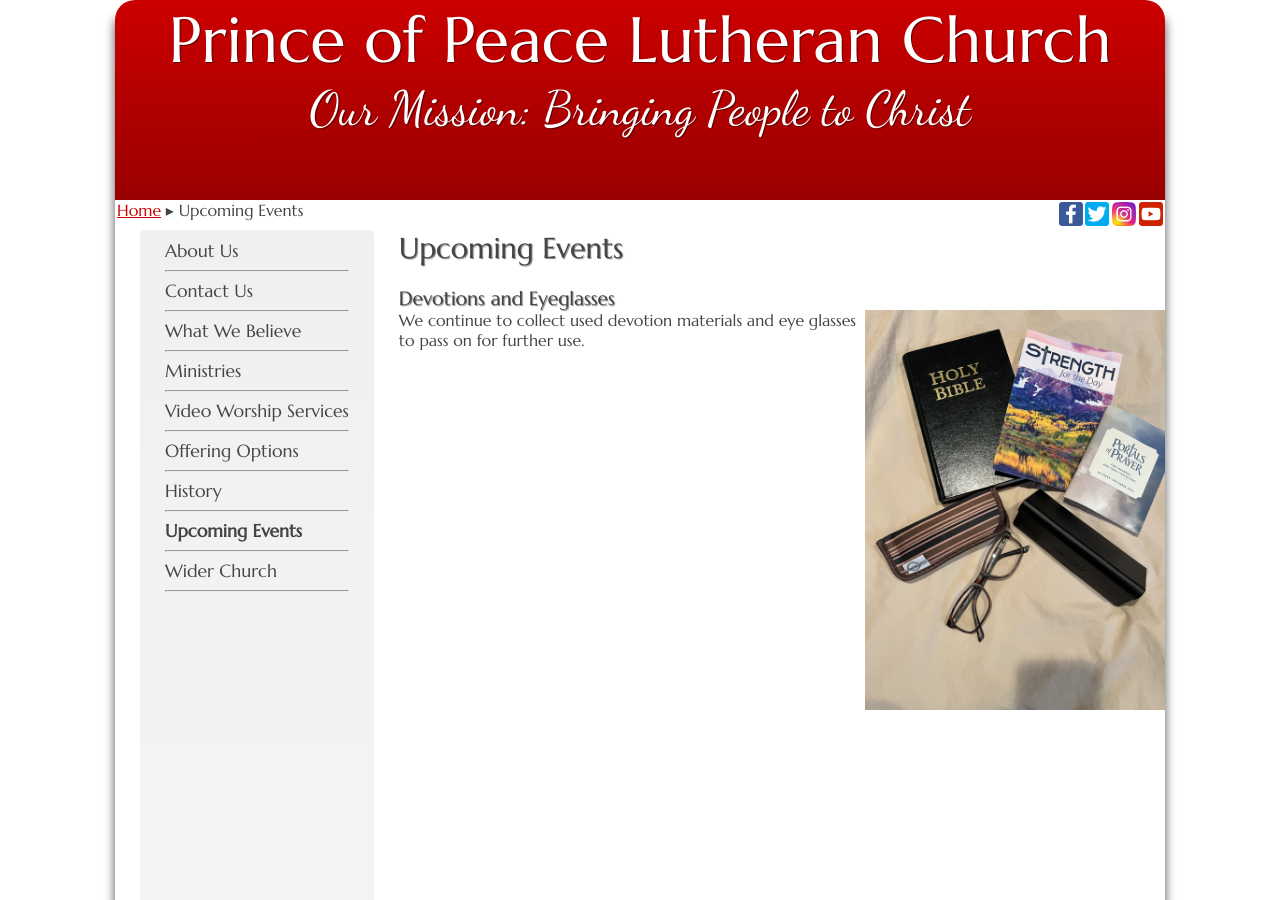
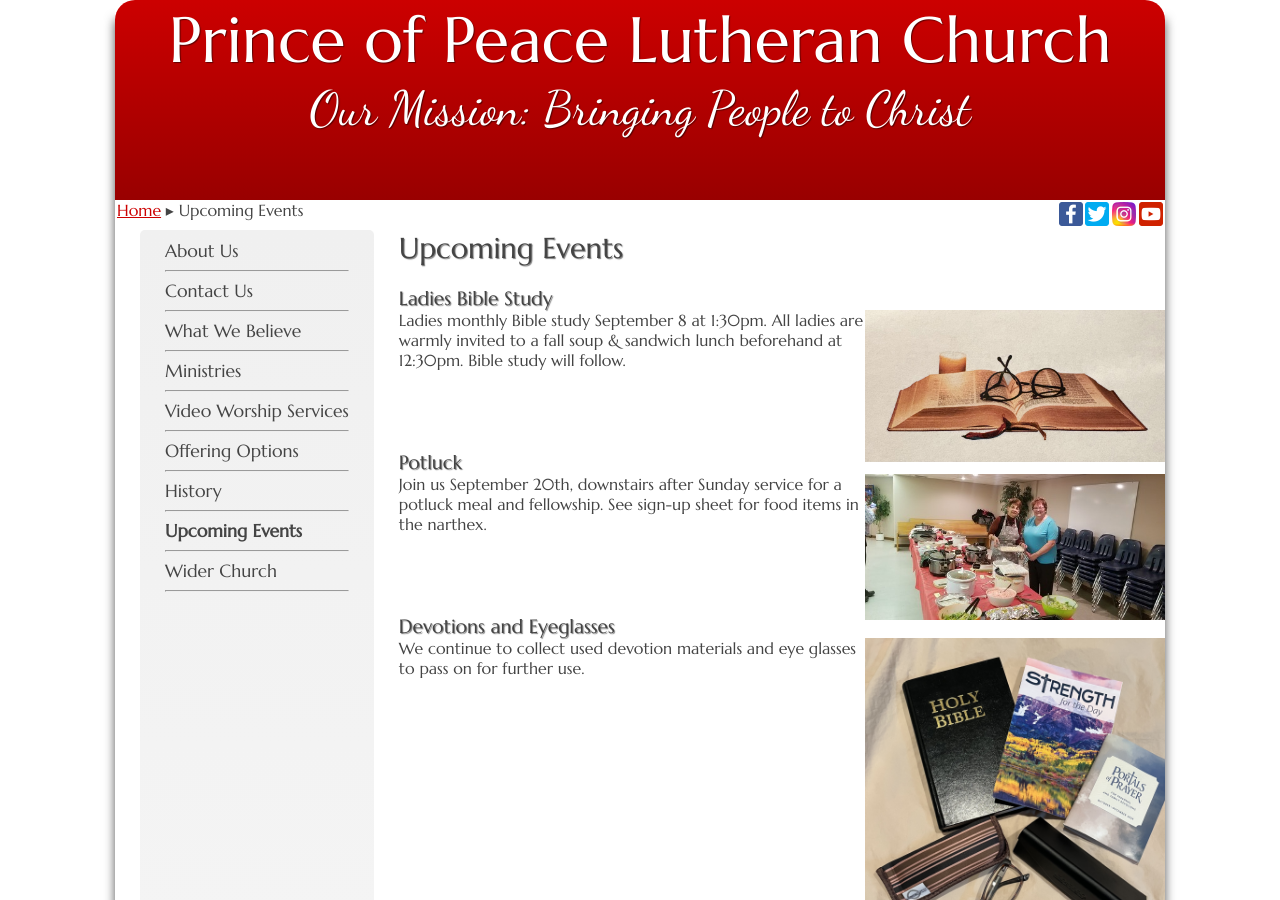
Before and after one commit to weslowsk/princeofpeace, a Jekyll site: the page built from events.html, in a window 1280 px wide and 900 px high. Built offline with Jekyll 4.4.1, drawn with Linux system fonts in a browser that asks for light colours.

Commit message:
add new events and images

```diff
--- a/events.html
+++ b/events.html
@@ -8,18 +8,7 @@ order: 8
 <h1>Upcoming Events</h1>
 <br/>
 <!--
-<h2>BBQ</h2>
-<img src="{{site.baseurl}}/images/bbq.jpg" width="300" alt="" style="float: right">
-<p>
-Family BBQ & Sunday School Wind-up June 21st to be held outside after service around 11:00am. Everyone is welcome. Sign up in the narthex.
-</p>
-<br/><br/>
-<br/><br/>
-<br/><br/>
-<br/><br/>
-<br/><br/>
-<br/><br/>
-<br/><br/>
+
 <h2>🌴🌺Are you ready for a tropical island adventure?🥥🍍</h2>
 <img src="{{site.baseurl}}/images/VBS2026.jpg" width="300" alt="" style="float: right">
     <br/>
@@ -37,6 +26,25 @@ Family BBQ & Sunday School Wind-up June 21st to be held outside after service ar
 
 <br/><br/>
 -->
+
+<h2>Ladies Bible Study</h2>
+<img src="{{site.baseurl}}/images/bible_glasses.png" width="300" alt="" style="float: right">
+<p>
+Ladies monthly Bible study September 8 at 1:30pm. All ladies are warmly invited to a fall soup & sandwich lunch beforehand at 12:30pm. Bible study will follow.
+</p>
+<br/><br/>
+
+<br/><br/>
+
+<h2>Potluck</h2>
+<img src="{{site.baseurl}}/images/fellowship6.jpg" width="300" alt="" style="float: right">
+<p>
+Join us September 20th, downstairs after Sunday service for a potluck meal and fellowship. See sign-up sheet for food items in the narthex.
+</p>
+<br/><br/>
+
+<br/><br/>
+
 <h2>Devotions and Eyeglasses</h2>
 <img src="{{site.baseurl}}/images/devotions_glasses.png" width="300" alt="" style="float: right">
 <p>
```
Also changed, not shown: images/bible_glasses.png (added).
